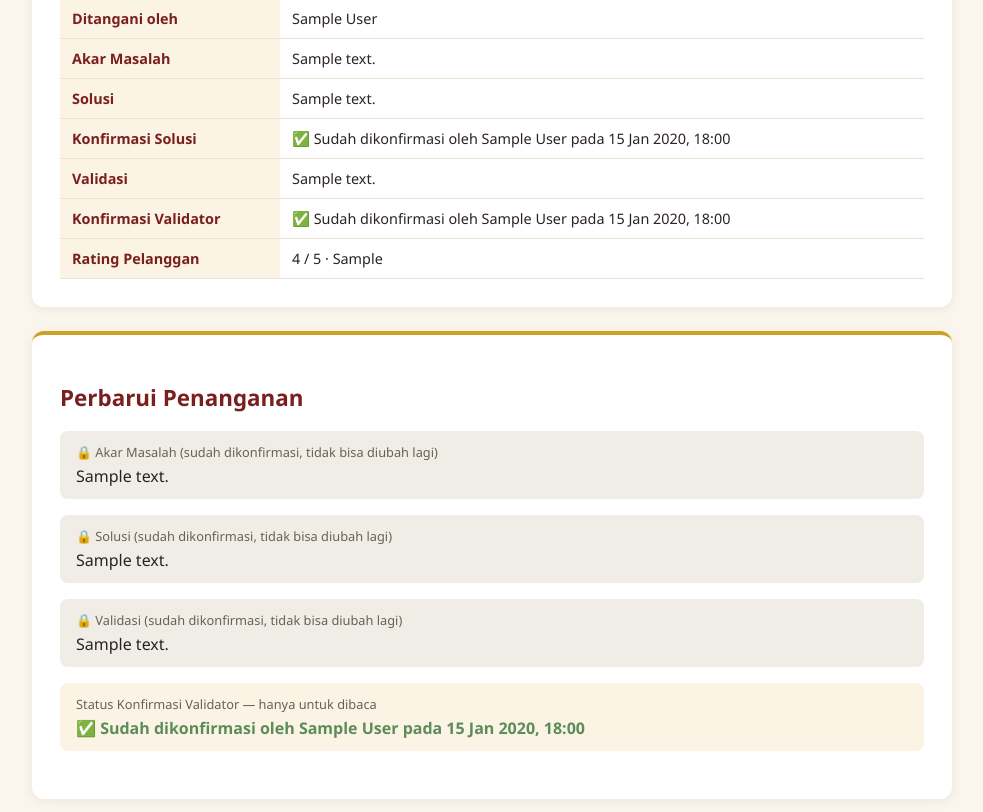
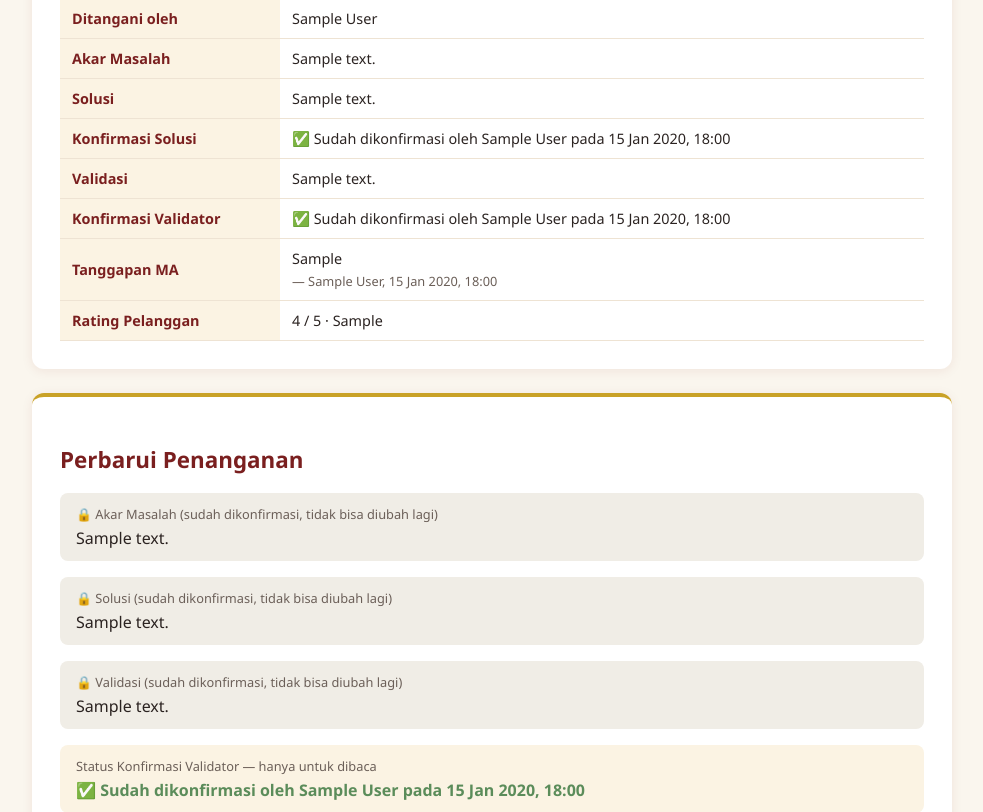
Before and after one commit to adi0541b/restaurant-complaints, a Django app: page /komplain/1/ in a window 1280 px wide. Shown: the part 1135-1947 px from the top of the page, without its empty margins (148-1131 px from the left). Run offline with Django 5.2, Linux system fonts and the light colour scheme; a user stored in the database is signed in; tables that the repository leaves empty hold one stand-in row (values such as "Sample post"); grey boxes marked "Sample" are stand-in pictures.

Commit message:
Tambah kolom Tanggapan MA untuk peran Manager Area

```diff
--- a/complaints/admin.py
+++ b/complaints/admin.py
@@ -87,6 +87,9 @@ class ComplaintAdmin(admin.ModelAdmin):
         ('Validasi', {
             'fields': ('validated', 'validated_by', 'validated_at'),
         }),
+        ('Tanggapan MA', {
+            'fields': ('manager_response', 'manager_response_by', 'manager_response_at'),
+        }),
         ('Kepuasan Pelanggan', {
             'fields': ('satisfaction_rating', 'satisfaction_feedback', 'rated_at'),
         }),
--- a/complaints/forms.py
+++ b/complaints/forms.py
@@ -113,6 +113,7 @@ class ComplaintUpdateForm(forms.ModelForm):
         fields = [
             'status', 'severity', 'resolution_notes', 'internal_notes',
             'solution_confirmed', 'validation_notes', 'validated',
+            'manager_response',
         ]
         widgets = {
             'status': forms.Select(attrs={'class': 'form-select'}),
@@ -128,6 +129,9 @@ class ComplaintUpdateForm(forms.ModelForm):
                 'class': 'form-control', 'rows': 3,
                 'placeholder': 'Catatan validasi (bukti/verifikasi bahwa solusi sudah diterapkan)'}),
             'validated': forms.CheckboxInput(),
+            'manager_response': forms.Textarea(attrs={
+                'class': 'form-control', 'rows': 3,
+                'placeholder': 'Masukan/tanggapan Anda terkait komplain ini'}),
         }
         labels = {
             'resolution_notes': 'Akar Masalah',
@@ -135,6 +139,7 @@ class ComplaintUpdateForm(forms.ModelForm):
             'solution_confirmed': 'Centang: Solusi sudah benar (mengizinkan Staff mengisi Validasi)',
             'validation_notes': 'Validasi',
             'validated': 'Centang: Validasi sudah benar (menyelesaikan komplain)',
+            'manager_response': 'Tanggapan MA',
         }
 
     def __init__(self, *args, **kwargs):
@@ -187,6 +192,12 @@ class ComplaintUpdateForm(forms.ModelForm):
             elif self.instance.validated:
                 # Sudah pernah divalidasi -> kunci checkbox (tidak bisa dibatalkan lewat form)
                 self.fields['validated'].disabled = True
+
+        # Tanggapan MA: hanya Manager Area, bisa diisi/diubah KAPAN SAJA
+        # (tidak terikat tahapan alur Akar Masalah/Solusi/Validasi).
+        if 'manager_response' in self.fields:
+            if not (profile and profile.is_manager):
+                del self.fields['manager_response']
 
 
 # =============================================================================
--- a/complaints/models.py
+++ b/complaints/models.py
@@ -283,6 +283,15 @@ class Complaint(models.Model):
     )
     validated_at = models.DateTimeField('Divalidasi pada', null=True, blank=True)
 
+    # --- Tanggapan Manager Area (bisa diisi kapan saja, tidak terikat alur) ---
+    manager_response = models.TextField('Tanggapan MA', blank=True)
+    manager_response_by = models.ForeignKey(
+        settings.AUTH_USER_MODEL, verbose_name='Tanggapan diisi oleh',
+        related_name='complaints_manager_response', null=True, blank=True,
+        on_delete=models.SET_NULL,
+    )
+    manager_response_at = models.DateTimeField('Tanggapan diisi pada', null=True, blank=True)
+
     # --- SLA ------------------------------------------------------------------
     sla_deadline = models.DateTimeField('Batas Waktu SLA', null=True, blank=True, editable=False)
     resolved_at = models.DateTimeField('Selesai pada', null=True, blank=True)
--- a/complaints/templates/complaints/complaint_detail.html
+++ b/complaints/templates/complaints/complaint_detail.html
@@ -72,6 +72,14 @@
                 Belum dikonfirmasi
             {% endif %}
         </td></tr>
+        {% if complaint.manager_response %}
+        <tr><th>Tanggapan MA</th><td>
+            {{ complaint.manager_response }}
+            <div style="color:var(--text-muted);font-size:0.8rem;margin-top:4px;">
+                — {% if complaint.manager_response_by %}{{ complaint.manager_response_by.get_full_name|default:complaint.manager_response_by.username }}{% else %}-{% endif %}{% if complaint.manager_response_at %}, {{ complaint.manager_response_at|date:"d M Y, H:i" }}{% endif %}
+            </div>
+        </td></tr>
+        {% endif %}
         {% if complaint.satisfaction_rating %}
         <tr><th>Rating Pelanggan</th><td>{{ complaint.satisfaction_rating }} / 5 &middot; {{ complaint.satisfaction_feedback|default:"-" }}</td></tr>
         {% endif %}
--- a/complaints/views.py
+++ b/complaints/views.py
@@ -355,6 +355,11 @@ def complaint_detail(request, pk):
                 updated.status = Complaint.Status.SELESAI
                 if not updated.resolved_at:
                     updated.resolved_at = timezone.now()
+
+            # Tanggapan MA: catat siapa & kapan terakhir mengisi/mengubahnya.
+            if profile and profile.is_manager and updated.manager_response:
+                updated.manager_response_by = request.user
+                updated.manager_response_at = timezone.now()
 
             updated.save()
             messages.success(request, f'Komplain {complaint.code} berhasil diperbarui.')
```
Also changed, not shown: complaints/migrations/0009_complaint_manager_response_and_more.py (added).
